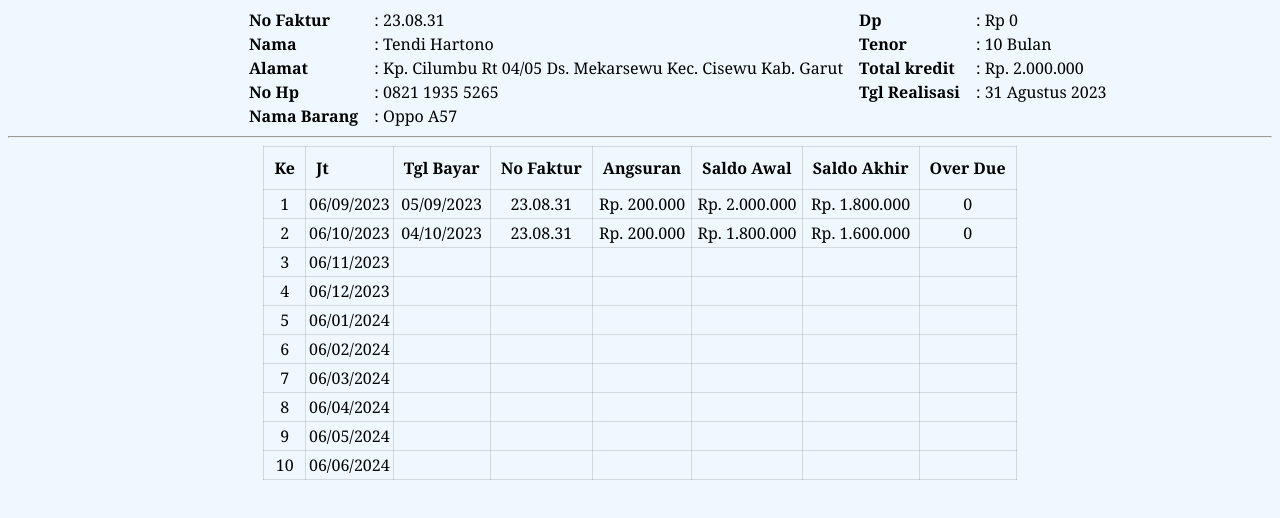
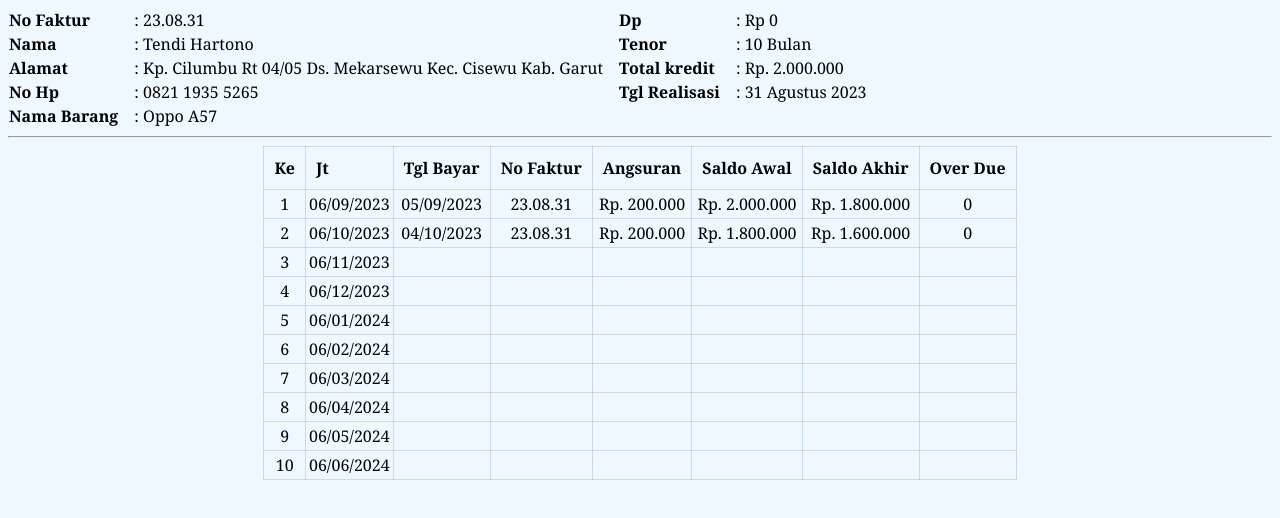
Before and after one commit to TejaLesmana2/Data-Nasabah, a plain HTML site: page Tendi Hartono/index.html in a window 1280 px wide. Drawn offline with Linux system fonts and the light colour scheme.

Commit message:
Update style.css

```diff
--- a/Tendi Hartono/style.css
+++ b/Tendi Hartono/style.css
@@ -16,7 +16,7 @@ table {
 }
 
 .table1 {
-    margin-left: 15rem;
+
 }
 table td {
 
```
